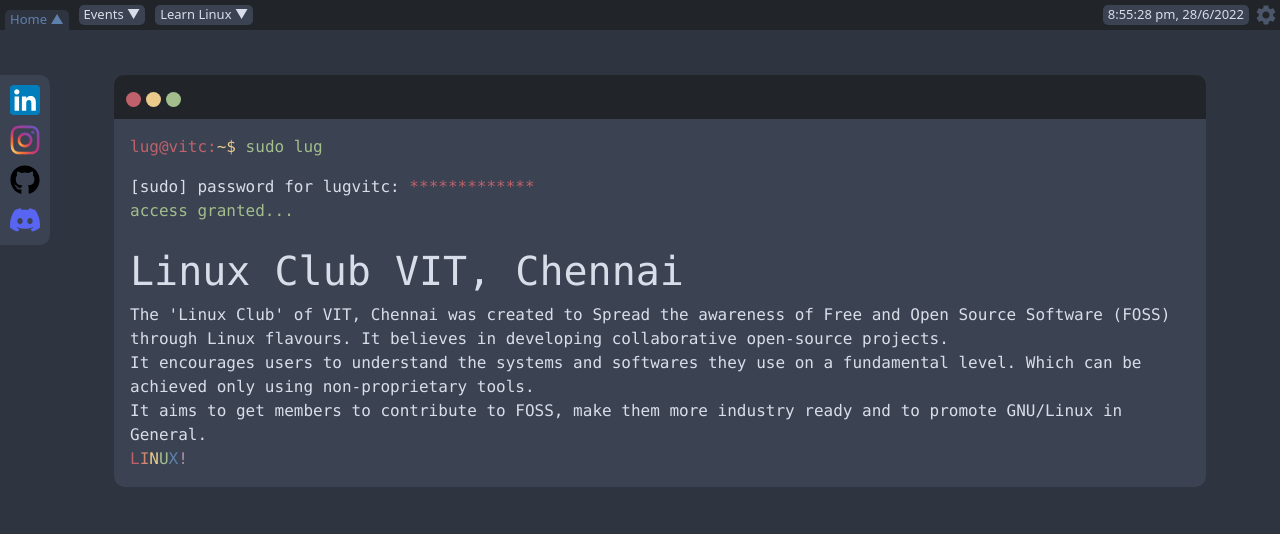
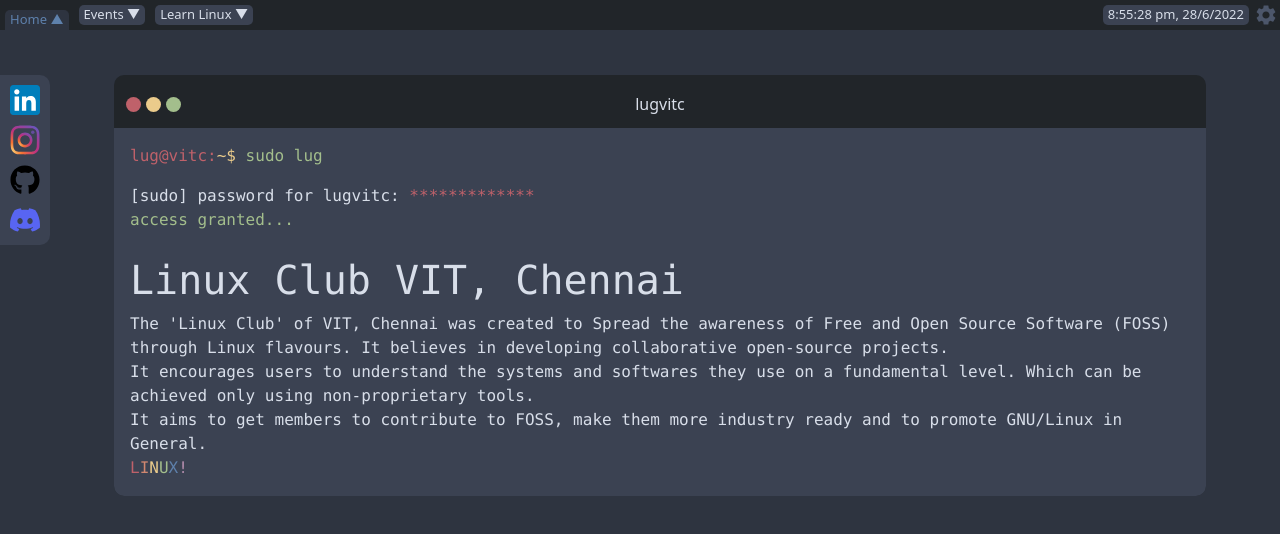
Before and after one commit to lugvitc/lugvitc.github.io, a React (Create React App) app: page /#/ in a window 1280 px wide. Shown: the top 534 px of the page. Built offline with nearby package versions, Linux system fonts and the light colour scheme.

Commit message:
terminal titlebar has title

```diff
--- a/src/App.js
+++ b/src/App.js
@@ -59,7 +59,7 @@
                                 id='content'
                             >
                                 <Dock />
-                                <div className='terminals terminal-text'>
+                                <div className='terminals'>
                                     <Outlet />
                                 </div>
                             </main>
--- a/src/components/terminal/terminal.css
+++ b/src/components/terminal/terminal.css
@@ -7,10 +7,20 @@
     height: fit-content;
 }
 
+.terminal-titlebar {
+    display: flex;
+    position: relative;
+    justify-content: center;
+    align-items: center;
+    margin: 0.75rem;
+}
+
 .terminal-dots {
+    position: absolute;
+    left: 0;
     display: flex;
+    flex-direction: row;
     gap: 5px;
-    margin: 0.75rem;
 }
 
 .terminal-dot {
@@ -21,6 +31,10 @@
 
 .terminal-dot:hover {
     filter: brightness(50%);
+}
+
+.terminal-title {
+    color: var(--nord4);
 }
 
 .terminal-body {
--- a/src/components/terminal/terminalWindow.js
+++ b/src/components/terminal/terminalWindow.js
@@ -12,7 +12,8 @@
     children,
     onClickRed,
     onClickYellow,
-    onClickGreen
+    onClickGreen,
+    title
 }) {
     // const location = useLocation();
 
@@ -28,12 +29,16 @@
 
     return (
         <div className='terminal'>
-            <TerminalDots
-                onClickRed={onClickRed}
-                onClickYellow={onClickYellow}
-                onClickGreen={onClickGreen}
-            />
-            <div className='terminal-body'>
+            <div className='terminal-titlebar'>
+                <TerminalDots
+                    onClickRed={onClickRed}
+                    onClickYellow={onClickYellow}
+                    onClickGreen={onClickGreen}
+                />
+                <div className='terminal-title'>{title}</div>
+            </div>
+
+            <div className='terminal-body  terminal-text'>
                 {prompts ? (
                     prompts.reduceRight(
                         (acc, curr) => (
--- a/src/pages/events/events.js
+++ b/src/pages/events/events.js
@@ -9,6 +9,7 @@
                 { path: '~', command: 'cd events' },
                 { path: '~/events', command: 'cat events.txt' }
             ]}
+            title='Events'
         >
             {eventsDetails.map(({ number, name, link, details, id }, index) => (
                 <section key={index} id={id}>
--- a/src/pages/home.js
+++ b/src/pages/home.js
@@ -6,7 +6,7 @@
     const prompts = [{ path: '~', command: 'sudo lug' }];
 
     return (
-        <TerminalWindow prompts={prompts}>
+        <TerminalWindow title='lugvitc' prompts={prompts}>
             [sudo] password for lugvitc:{' '}
             <ShowAfterTypewriter
                 textContainer={text => (
--- a/src/pages/learnLinux/learnLinux.js
+++ b/src/pages/learnLinux/learnLinux.js
@@ -3,6 +3,7 @@
 export default function LearnLinux() {
     return (
         <TerminalWindow
+            title='Learn Linux'
             prompts={[
                 { path: '~', command: 'cd learn-linux' },
                 { path: '~/learn-linux', command: 'cat learn-linux.txt' }
```
